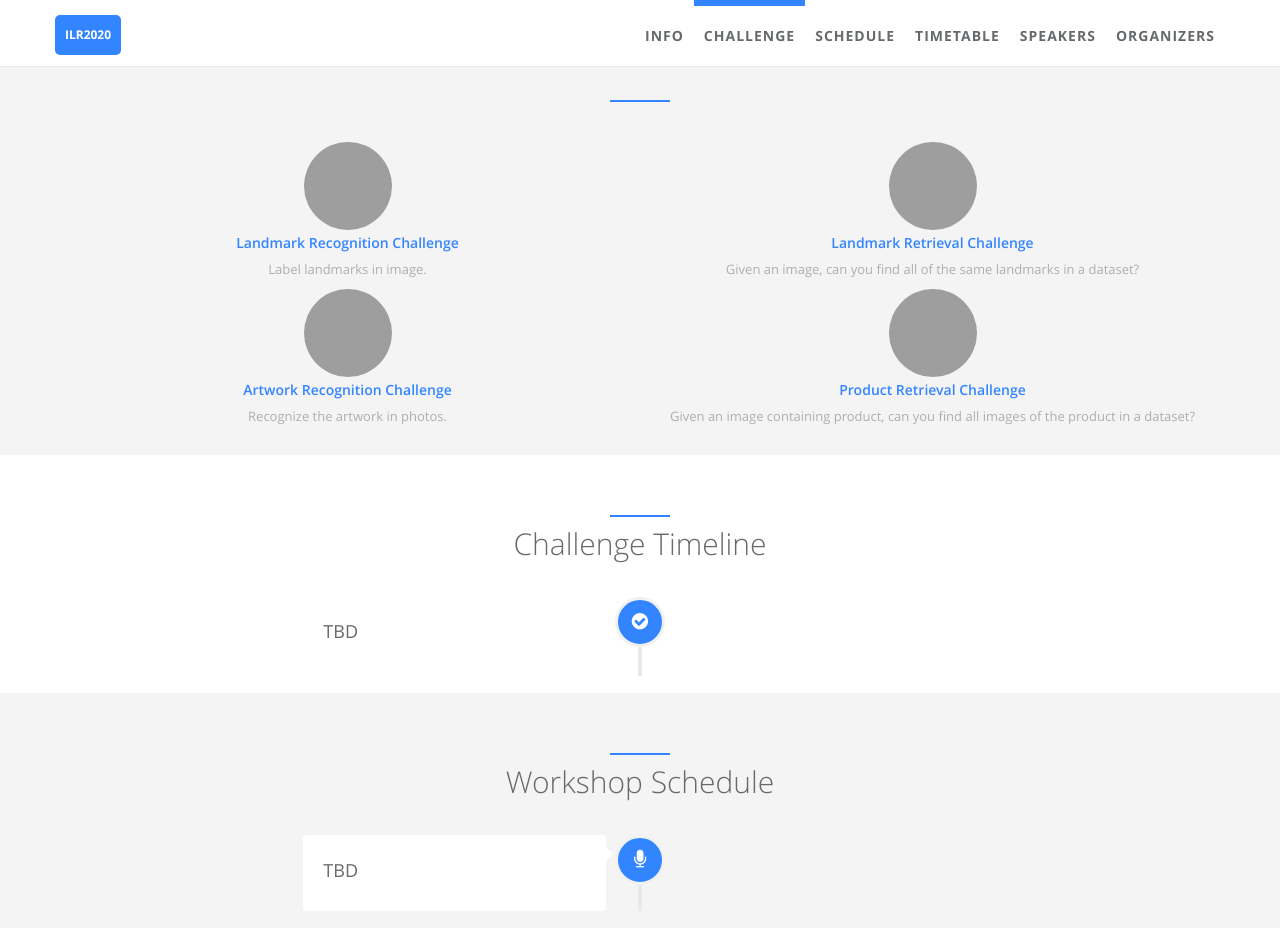
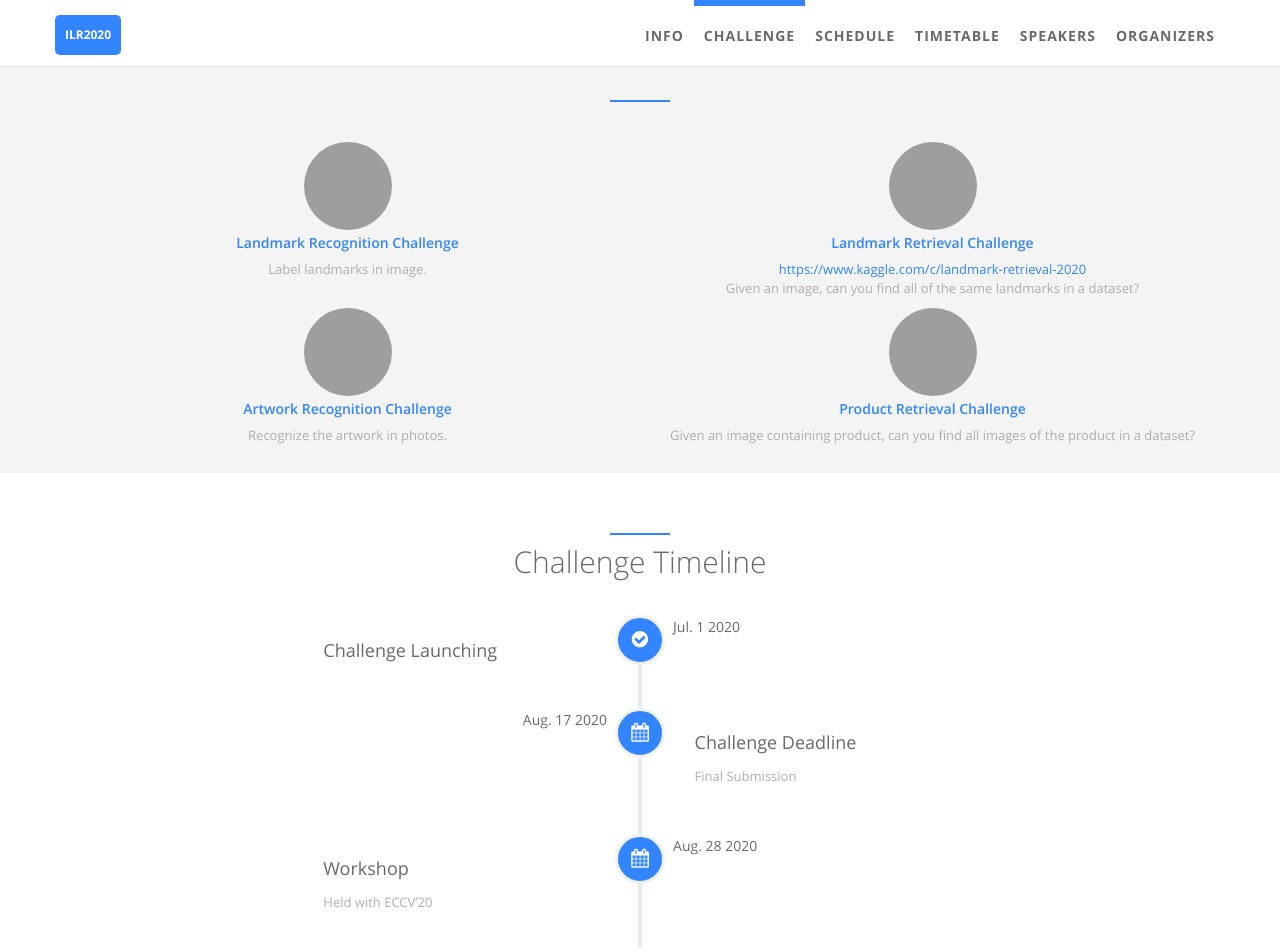
Before and after one commit to ilr-workshop/ECCVW2020, a Jekyll site: the page built from index.html, in a window 1280 px wide and 1400 px high, scrolled down 879 px, cut to the strip 0-952 px from the top of the window. Built offline with Jekyll 4.4.1, drawn with Linux system fonts in a browser that asks for light colours; grey boxes are pictures that could not be loaded.

Commit message:
add retrieval challenge

```diff
--- a/_data/index/challenge.yml
+++ b/_data/index/challenge.yml
@@ -11,7 +11,7 @@
   i18n: Landmark_Retrieval
   img: /static/assets/img/landing/landmark_retrieval.png
   desc: Given an image, can you find all of the same landmarks in a dataset?
-  url:
+  url: https://www.kaggle.com/c/landmark-retrieval-2020
 
 - name: Artwork Recognition Challenge
   i18n: Artwork_Recognition
--- a/_data/index/schedule.yml
+++ b/_data/index/schedule.yml
@@ -1,26 +1,34 @@
 # schedules section data
 # if you don't have language feature(language.yml is empty), ignore "i18n" items
 
+#- name:
+#    detail: TBD
+#  desc:
+#    detail:
+#  date:
+#    detail:
+#  icon: fa-check-circle
+
 - name:
-    detail: TBD
+    detail: Challenge Launching
   desc:
     detail:
   date:
-    detail:
+    detail: Jul. 1 2020
   icon: fa-check-circle
 
-  #- name:
-  #    detail: Challenge Deadline
-  #  desc:
-  #    detail: Results are released
-  #  date:
-  #    detail: May 27 2018
-  #  icon: fa-check-circle
-  #
-  #- name:
-  #    detail: Workshop
-  #  desc:
-  #    detail: Held with CVPR’18
-  #  date:
-  #      detail: Jun. 18 2018, 13:30 - 17:30, MDT
-  #  icon: fa-calendar
+- name:
+    detail: Challenge Deadline
+  desc:
+    detail: Final Submission
+  date:
+    detail: Aug. 17 2020
+  icon: fa-calendar
+
+- name:
+    detail: Workshop
+  desc:
+    detail: Held with ECCV’20
+  date:
+      detail: Aug. 28 2020
+  icon: fa-calendar
```
Also changed, not shown: 5 other files.
